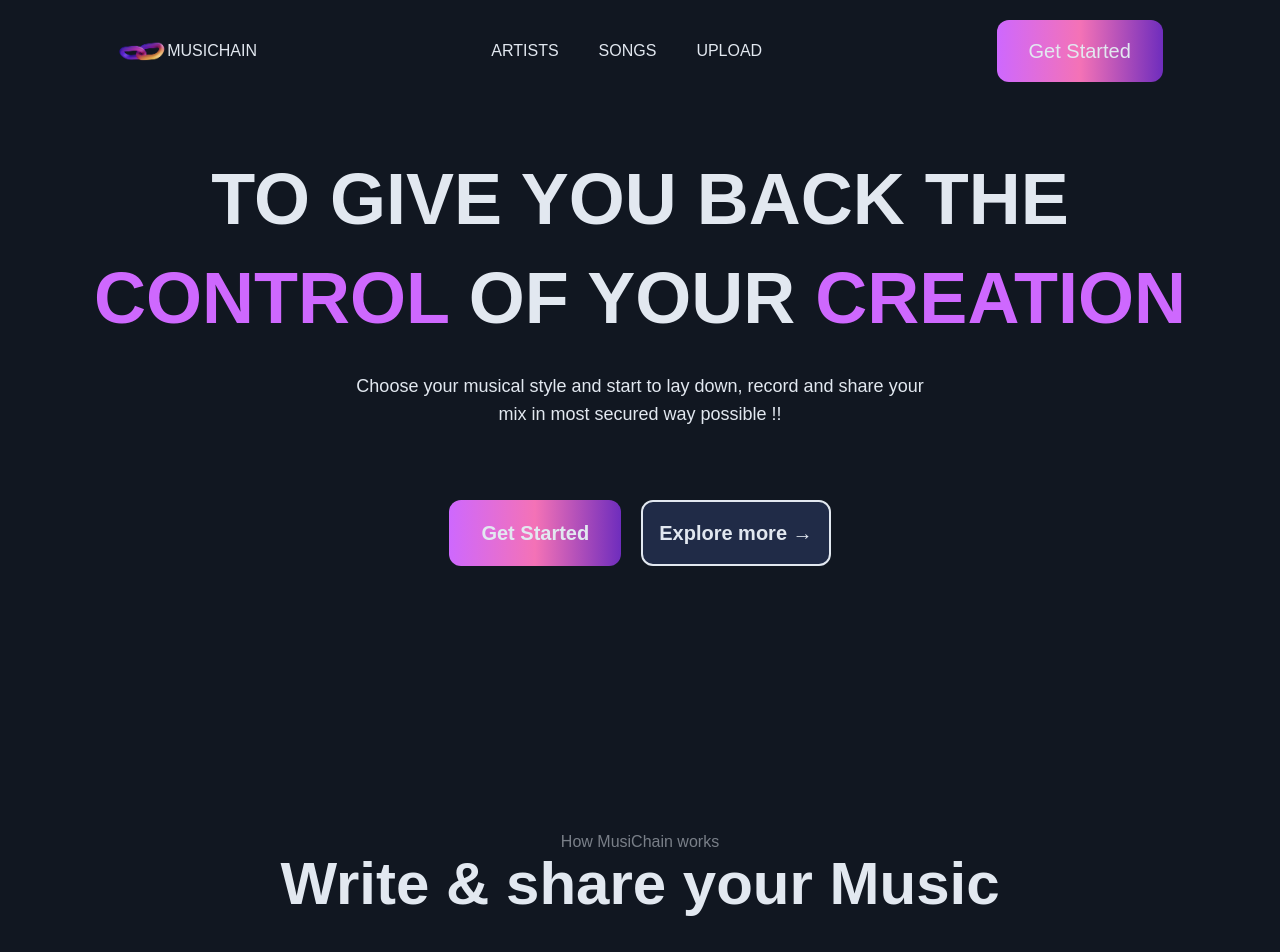
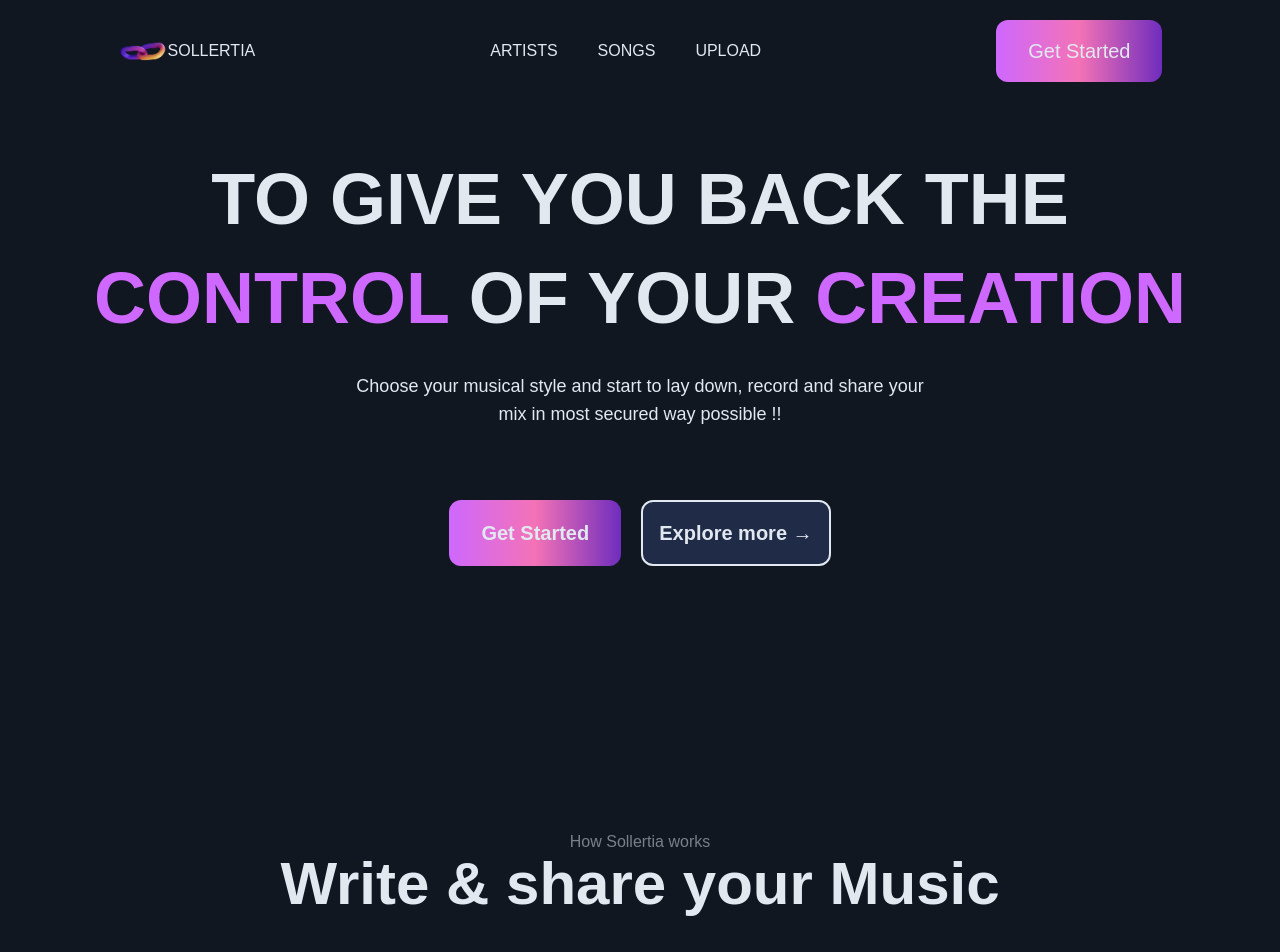
Before and after one commit to NeoZ666/Musichain, a React (Create React App) app in the folder webapp/: page / in a window 1280 px wide. Shown: the top 952 px of the page. Built offline with nearby package versions, Linux system fonts and the light colour scheme.

Commit message:
Added some changes for MusiChain name

```diff
--- a/webapp/public/index.html
+++ b/webapp/public/index.html
@@ -24,7 +24,7 @@
       work correctly both with client-side routing and a non-root public URL.
       Learn how to configure a non-root public URL by running `npm run build`.
     -->
-    <title>MUSICHAIN</title>
+    <title>SOLLERTIA</title>
   </head>
   <body class="bg-darkGray text-slate-200">
     <noscript>You need to enable JavaScript to run this app.</noscript>
--- a/webapp/src/components/Features.jsx
+++ b/webapp/src/components/Features.jsx
@@ -3,7 +3,7 @@ import React from 'react'
 function Features() {
   return (
     <div className='my-[50px] md:my-[200px]'>
-    <p className='text-slate-200/50 text-center'>How MusiChain works</p>
+    <p className='text-slate-200/50 text-center'>How Sollertia works</p>
     <h1 className='text-4xl font-bold text-slate-200 text-center md:text-6xl md:mb-10'>Write & share your Music</h1>
     <div className="relative">
         <div className='h-[200px] w-56 gradient-02 -z-10'></div>
--- a/webapp/src/components/Navbar.jsx
+++ b/webapp/src/components/Navbar.jsx
@@ -34,9 +34,9 @@ export default function Navbar() {
         <img
           className="w-[50px]"
           src="./images/MUSICHAIN.png"
-          alt="MUSICHAIN"
+          alt="Sollertia"
         />
-        <p>MUSICHAIN</p>
+        <p>SOLLERTIA</p>
       </NavLink>
 
       <ul className="flex gap-x-10 justify-center items-center">
--- a/webapp/src/pages/Payment.jsx
+++ b/webapp/src/pages/Payment.jsx
@@ -151,7 +151,7 @@ function Payment() {
                 1 Month Subscription
               </h2>
               <p className="leading-relaxed">
-                Get the monthly premium subscription of MusiChain.
+                Get the monthly premium subscription of Sollertia.
               </p>
               <button
                 type="button"
@@ -174,7 +174,7 @@ function Payment() {
                 6 Months Subscription
               </h2>
               <p className="leading-relaxed">
-                Get the half-yearly premium subscription of MusiChain.
+                Get the half-yearly premium subscription of Sollertia.
               </p>
               <button
                 type="button"
@@ -197,7 +197,7 @@ function Payment() {
                 Annual Subscription
               </h2>
               <p className="leading-relaxed">
-                Get the yearly premium subscription of MusiChain.
+                Get the yearly premium subscription of Sollertia.
               </p>
               <button
                 type="button"
--- a/webapp/src/pages/Signup.jsx
+++ b/webapp/src/pages/Signup.jsx
@@ -142,7 +142,7 @@ const SignUp = () => {
               htmlFor="password"
               className="block text-sm font-medium text-white"
             >
-              Password
+              Nilanchal
             </label>
             <input
               type="password"
@@ -166,8 +166,9 @@ const SignUp = () => {
               value={formData.role}
               onChange={handleChange}
               className="mt-1 p-2 w-full border rounded-md"
+              style={{color: "black"}}
             >
-              <option value="user">User</option>
+              <option value="user">NILANCHAL</option>
               <option value="artist">Artist</option>
               <option value="artist">Company</option>
             </select>
@@ -179,12 +180,12 @@ const SignUp = () => {
             Sign Up
           </button>
         </form>
-        <p className="text-white mt-4">
+        {/* <p className="text-white mt-4">
           Already have an account?{" "}
-          <Link to="/login" className="underline">
+          <Link href="/login" className="underline text-white">
             Log in here
           </Link>
-        </p>
+        </p> */}
       </div>
     </div>
   );
```
